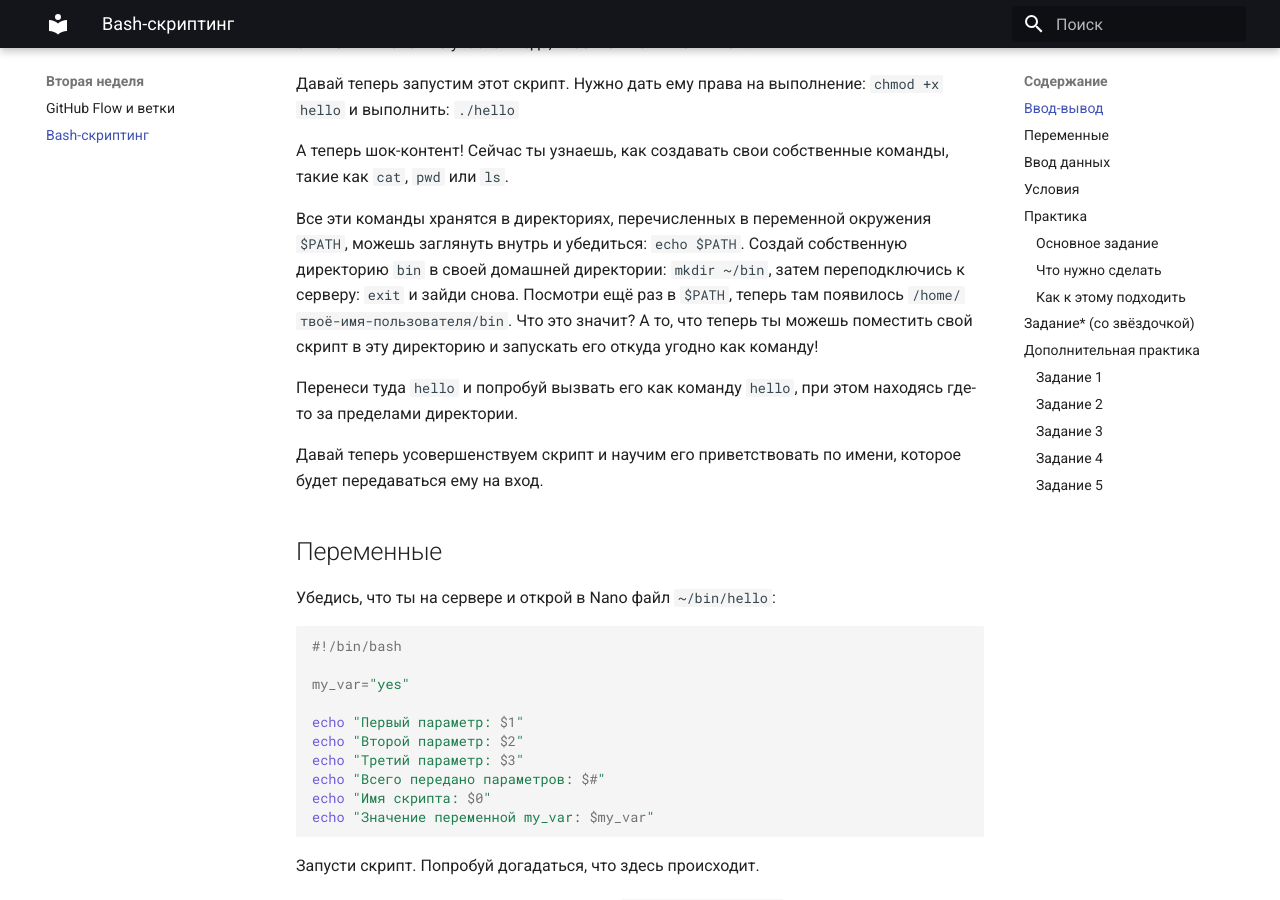
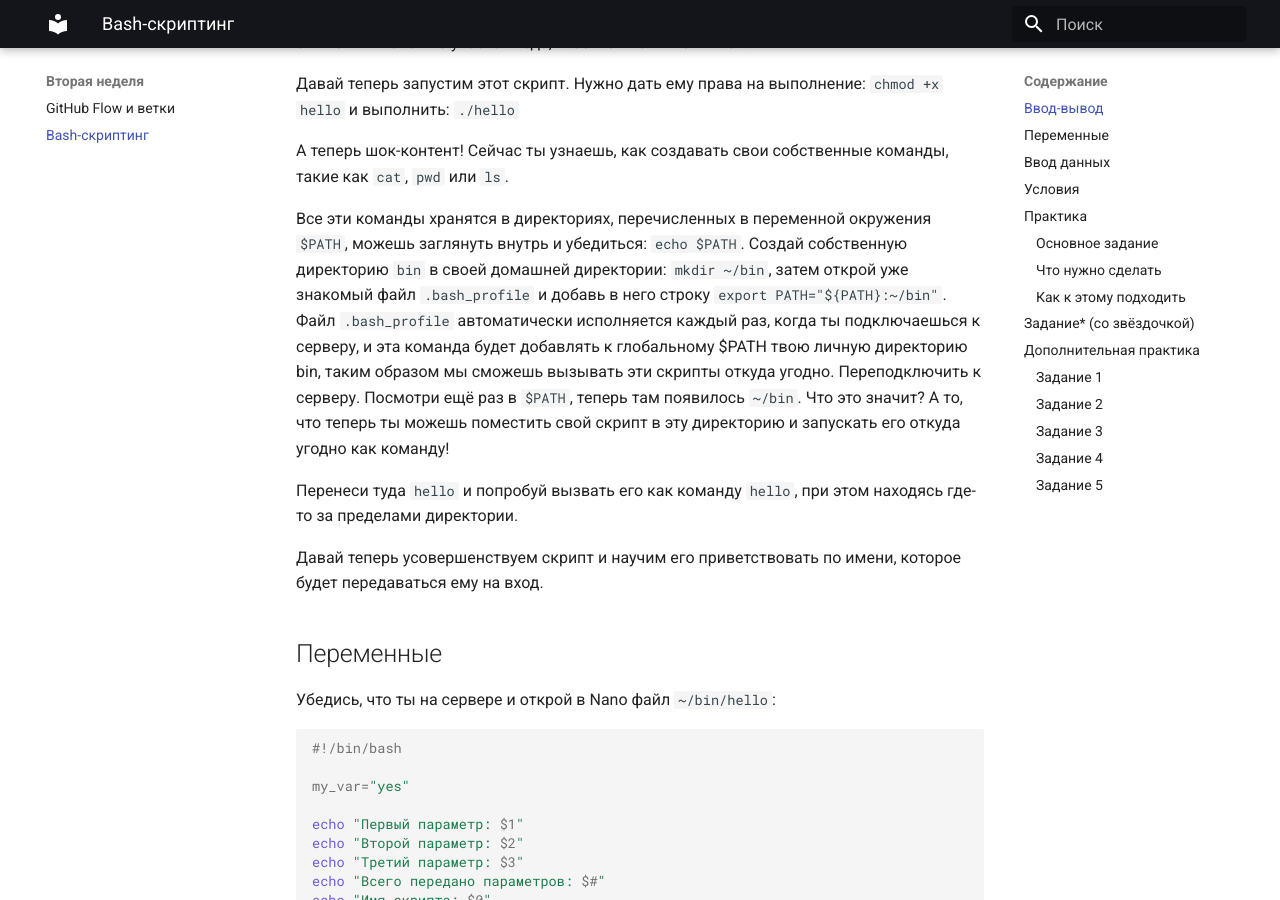
Before and after one commit to m-test-user/dshubenok.github.io, an MkDocs documentation site: the page built from docs/week2/bash-scripting.md, in a window 1280 px wide and 900 px high, scrolled down 1854 px. Built offline with MkDocs 1.6.1 and Material for MkDocs 9.7.7, drawn with Linux system fonts in a browser that asks for light colours; some of the changed text lies outside the part shown.

Commit message:
fix: add bash_profile info

````diff
--- a/docs/week2/bash-scripting.md
+++ b/docs/week2/bash-scripting.md
@@ -18,10 +18,10 @@ alias s="ssh username@84.201.133.176"
 
 Теперь просто выполни команду `s`. Эта команда выполнит подключение. Удобно, не правда ли? Таким образом, можно назначить алиасы на все часто используемые команды. Например, `git push` → `gp` и экономить нажатия.
 
-Правда тут есть один нюанс. Назначенные таким образом алиасы пропадут после перезапуска сессии. Чтобы этого не произошло, нужно их сохранить в файл ~/.bashrc и применить изменения:
+Правда тут есть один нюанс. Назначенные таким образом алиасы пропадут после перезапуска сессии. Чтобы этого не произошло, нужно их сохранить в файл ~/.bash_profile и применить изменения:
 
 ```bash
-echo 'alias gp="git push"' >> ~/.bashrc
+echo 'alias gp="git push"' >> ~/.bash_profile
 . ~/.bashrc
 ```
 
@@ -59,7 +59,8 @@ echo 'Hello World'
 
 А теперь шок-контент! Сейчас ты узнаешь, как создавать свои собственные команды, такие как `cat`, `pwd` или `ls`.
 
-Все эти команды хранятся в директориях, перечисленных в переменной окружения `$PATH`, можешь заглянуть внутрь и убедиться: `echo $PATH`. Создай собственную директорию `bin` в своей домашней директории: `mkdir ~/bin`, затем переподключись к серверу: `exit` и зайди снова. Посмотри ещё раз в `$PATH`, теперь там появилось `/home/твоё-имя-пользователя/bin`. Что это значит? А то, что теперь ты можешь поместить свой скрипт в эту директорию и запускать его откуда угодно как команду!
+Все эти команды хранятся в директориях, перечисленных в переменной окружения `$PATH`, можешь заглянуть внутрь и убедиться: `echo $PATH`. Создай собственную директорию `bin` в своей домашней директории: `mkdir ~/bin`, затем открой уже знакомый файл `.bash_profile` и добавь в него строку `export PATH="${PATH}:~/bin"`. Файл `.bash_profile` автоматически исполняется каждый раз, когда ты подключаешься к серверу, и эта команда будет добавлять к глобальному $PATH твою личную директорию bin, таким образом мы сможешь вызывать эти скрипты откуда угодно.
+Переподключить к серверу. Посмотри ещё раз в `$PATH`, теперь там появилось `~/bin`. Что это значит? А то, что теперь ты можешь поместить свой скрипт в эту директорию и запускать его откуда угодно как команду!
 
 Перенеси туда `hello` и попробуй вызвать его как команду `hello`, при этом находясь где-то за пределами директории.
 
````
